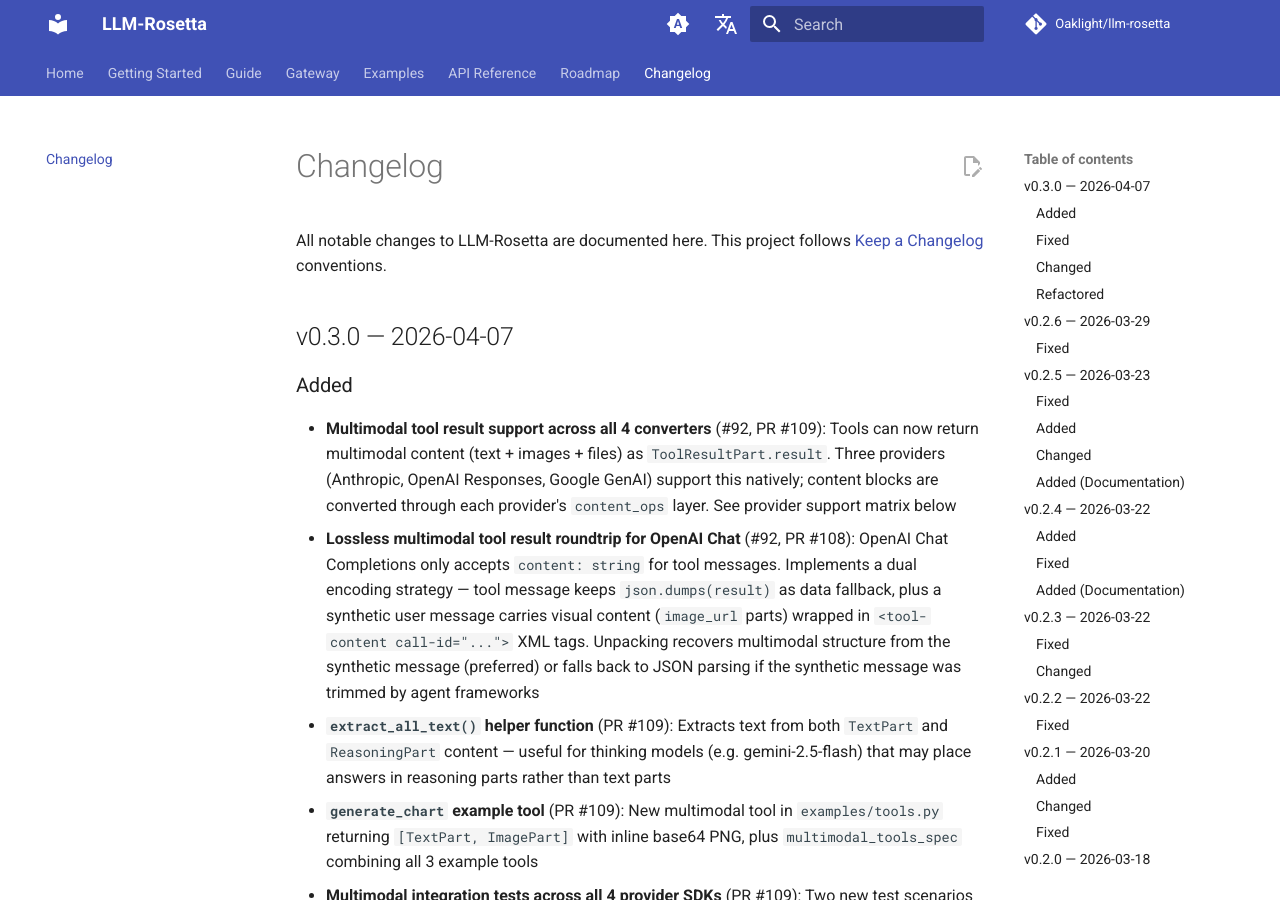
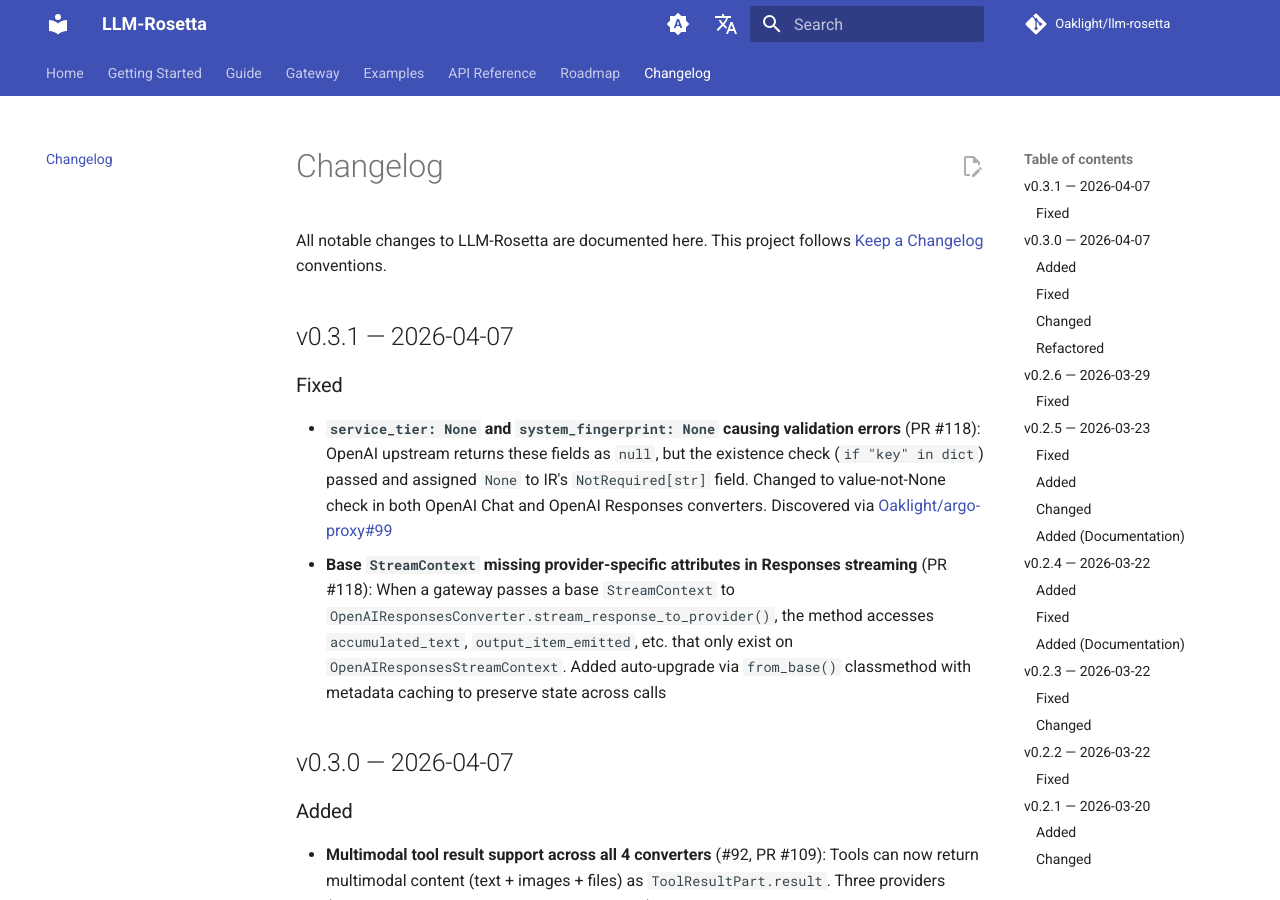
Before and after one commit to Oaklight/llm-rosetta, an MkDocs documentation site: the page built from docs/changelog.md, in a window 1280 px wide and 900 px high. Built offline with MkDocs 1.6.1 and Material for MkDocs 9.7.7, drawn with Linux system fonts in a browser that asks for light colours; comment, search, counter and statistics services are not loaded.

Commit message:
docs: add v0.3.1 changelog — streaming context and service_tier fixes

```diff
--- a/docs/changelog.md
+++ b/docs/changelog.md
@@ -5,6 +5,13 @@
 # Changelog
 
 All notable changes to LLM-Rosetta are documented here. This project follows [Keep a Changelog](https://keepachangelog.com/) conventions.
+
+## v0.3.1 — 2026-04-07
+
+### Fixed
+
+- **`service_tier: None` and `system_fingerprint: None` causing validation errors** (PR #118): OpenAI upstream returns these fields as `null`, but the existence check (`if "key" in dict`) passed and assigned `None` to IR's `NotRequired[str]` field. Changed to value-not-None check in both OpenAI Chat and OpenAI Responses converters. Discovered via [Oaklight/argo-proxy#99](https://github.com/Oaklight/argo-proxy/issues/99)
+- **Base `StreamContext` missing provider-specific attributes in Responses streaming** (PR #118): When a gateway passes a base `StreamContext` to `OpenAIResponsesConverter.stream_response_to_provider()`, the method accesses `accumulated_text`, `output_item_emitted`, etc. that only exist on `OpenAIResponsesStreamContext`. Added auto-upgrade via `from_base()` classmethod with metadata caching to preserve state across calls
 
 ## v0.3.0 — 2026-04-07
 
```
